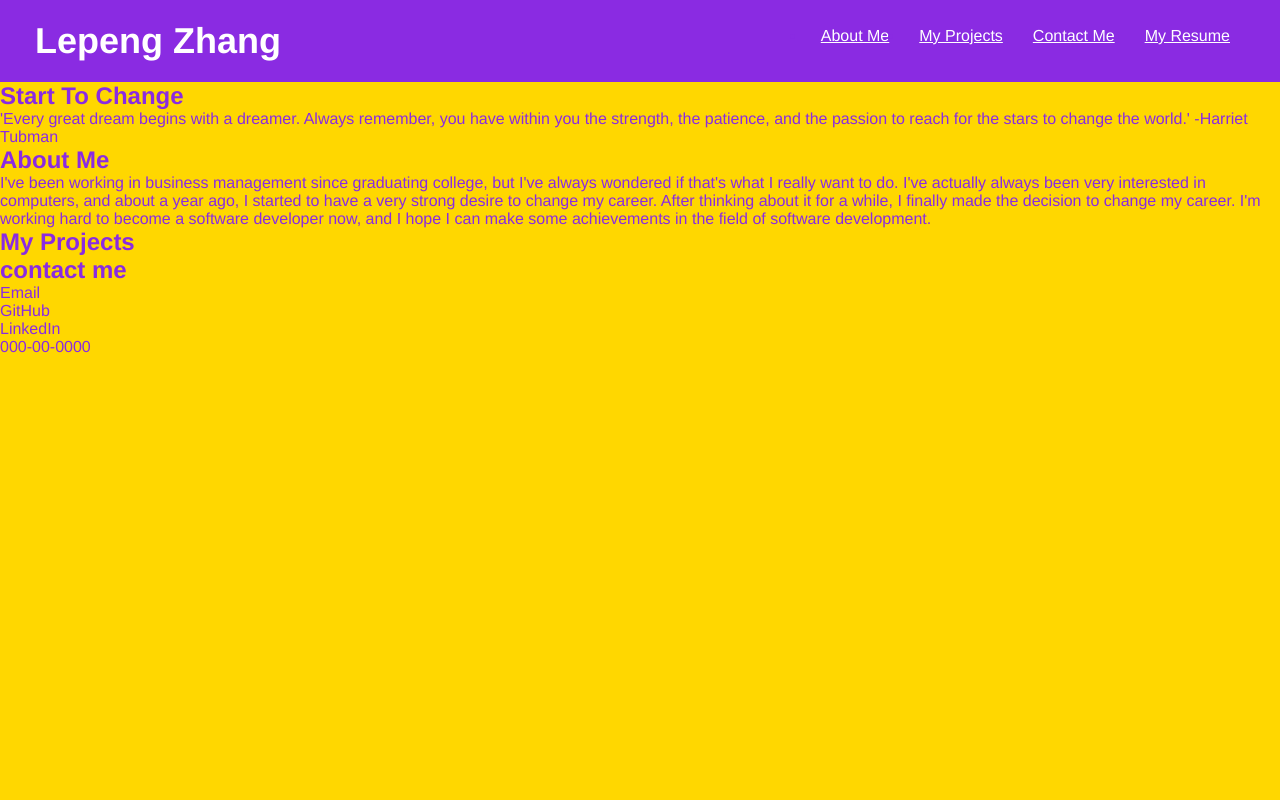
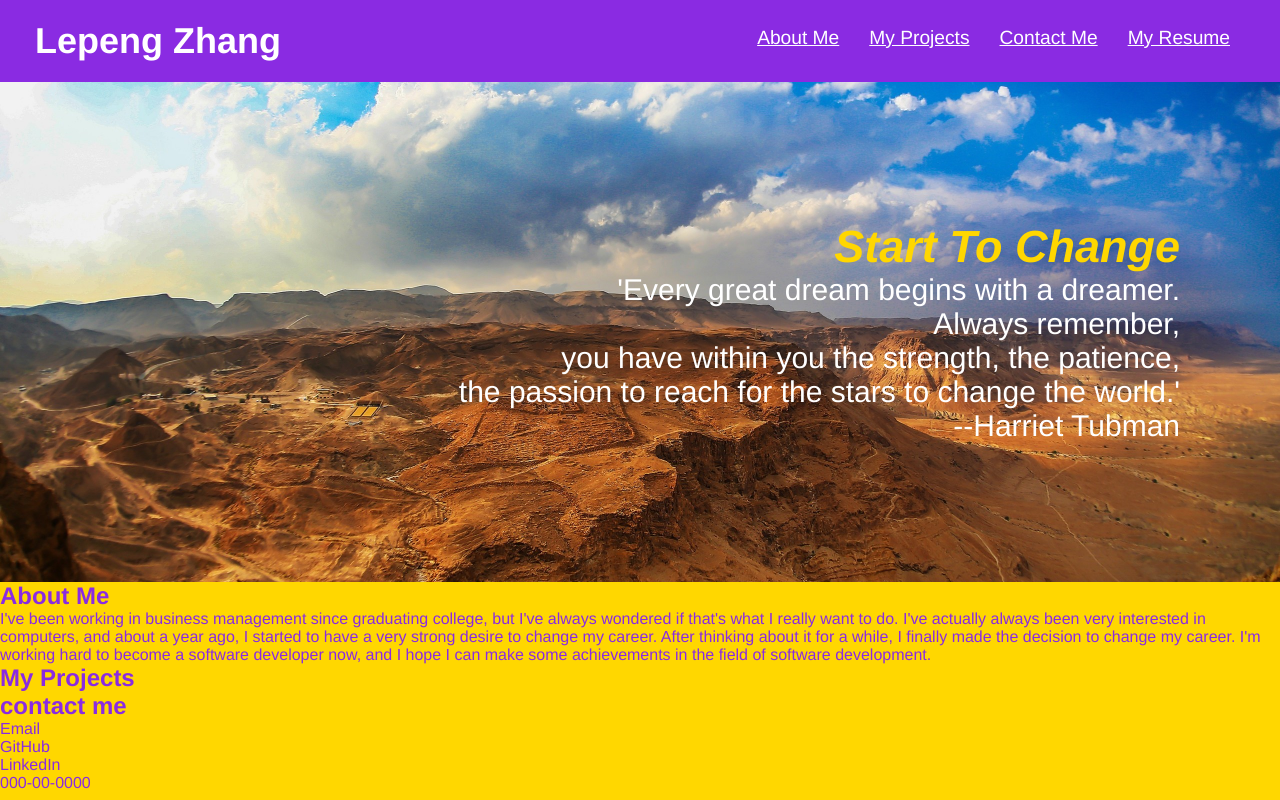
Before and after one commit to goforward-z/Professional-Portfolio, a plain HTML site: page index.html in a window 1280 px wide. Drawn offline with Linux system fonts and the light colour scheme.

Commit message:
styled hero section

```diff
--- a/assets/css/style.css
+++ b/assets/css/style.css
@@ -32,9 +32,38 @@ header nav{
      flex-wrap: wrap;
      display: flex;
      justify-content: space-between;
+     align-items: center;
+     list-style: none;
  }
 
  header nav ul li a{
      padding: 10px 15px;
      color: white;
+     font-size: 1.5vw;
+     font-weight: lighter;
  }
+
+ /*hero section start*/
+ .hero{
+     background-image: url("../images/18.jpg");
+     background-size: cover;
+     display: flex;
+     justify-content: right;
+     flex-wrap: wrap;
+     align-items: center;
+     background-position: 80%;
+     height: 500px;
+    }
+
+    .hero-quote{
+        font-size: 30px;
+        display: block;
+        justify-content: end;
+        text-align: right;
+        color: white;
+        padding-right: 100px;
+    }
+    .hero-quote h2{
+        font-style: italic;
+        color: gold;
+    }
--- a/index.html
+++ b/index.html
@@ -29,11 +29,17 @@
             </nav>
         </header>
         <!--hero section start-->
-        <section>
+        <section class="hero">
+            <div class="hero-quote">
             <h2>Start To Change</h2>
             <p>
-                'Every great dream begins with a dreamer. Always remember, you have within you the strength, the patience, and the passion to reach for the stars to change the world.' -Harriet Tubman
+                'Every great dream begins with a dreamer.<br>
+                Always remember,<br>
+                you have within you the strength, the patience,<br>
+                the passion to reach for the stars to change the world.' <br>
+                  --Harriet Tubman
             </p>
+            </div>
         </section>
         <!--about me section start-->
         <setion id="about-me">
```
Also changed, not shown: assets/images/18.jpg (added).
